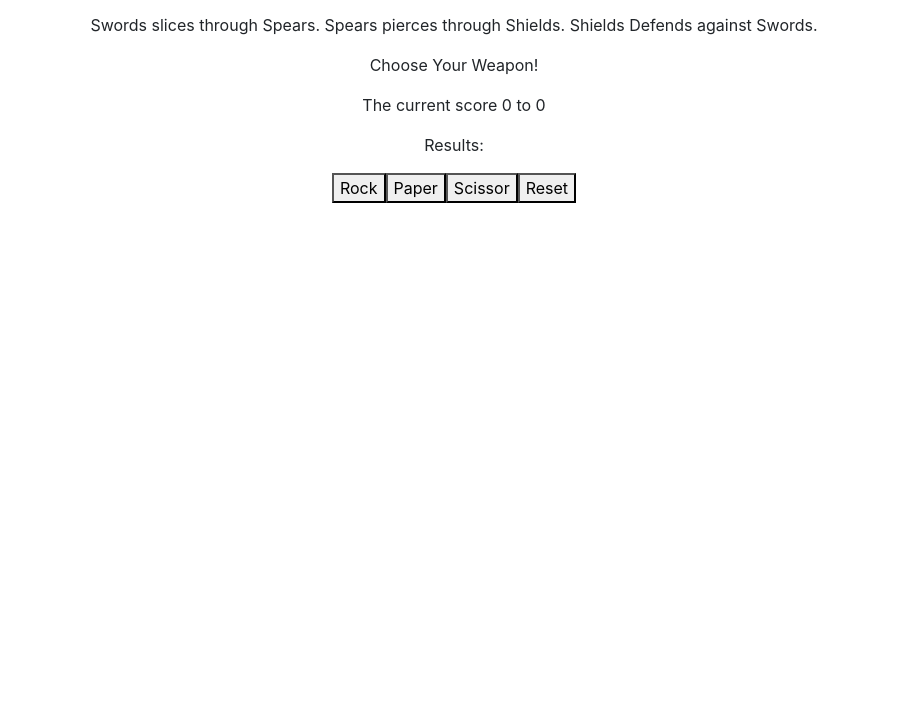
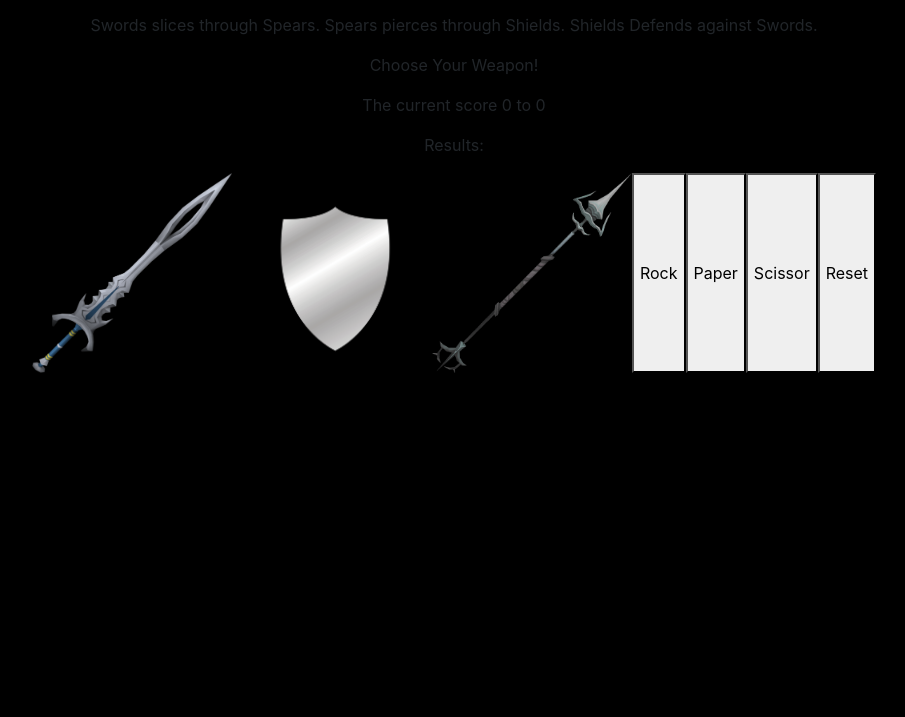
Before and after one commit to jzjimmy3/Rock-Paper-Scissors, a plain HTML site: page index.html in a window 1280 px wide. Shown: the part 83-800 px from the top of the page, without its empty margins (186-1091 px from the left). Drawn offline with nearby package versions, Linux system fonts and the light colour scheme.

Commit message:
Added images and changed background

```diff
--- a/index.html
+++ b/index.html
@@ -7,6 +7,7 @@
     <title>Document</title>
     <link rel="stylesheet" href="https://stackpath.bootstrapcdn.com/bootstrap/4.3.1/css/bootstrap.min.css"
         integrity="sha384-ggOyR0iXCbMQv3Xipma34MD+dH/1fQ784/j6cY/iJTQUOhcWr7x9JvoRxT2MZw1T" crossorigin="anonymous">
+    <link rel="stylesheet" href="style.css">
 </head>
 
 <body>
@@ -35,6 +36,9 @@
         </div>
     </div>
     <div class="conteiner d-flex justify-content-center">
+        <img src="images/Sword.png" alt="">
+        <img src="images/Shield.png" alt="">
+        <img src="images/Spear.png" alt="">
         <button id="btn-rock">Rock</button>
         <button id="btn-paper">Paper</button>
         <button id="btn-scissor">Scissor</button>
--- /dev/null
+++ b/style.css
@@ -0,0 +1,7 @@
+body{
+    background: black;
+}
+img{
+    height: 200px;
+    width: 200px;
+}
```
Also changed, not shown: images/Shield.png (added), images/Spear.png (added), images/Sword.png (added), 1 other file.
